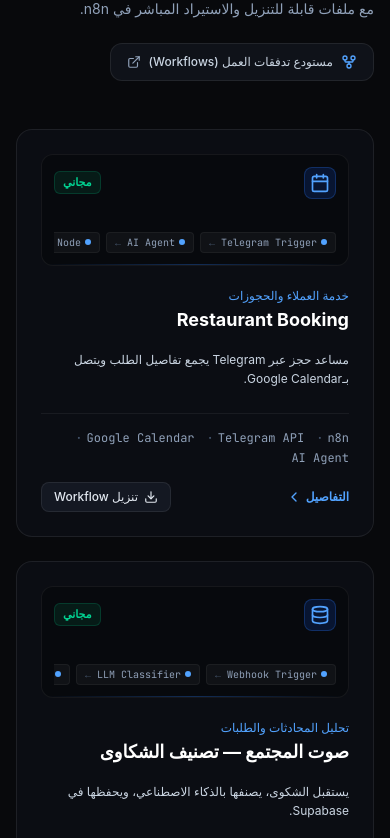
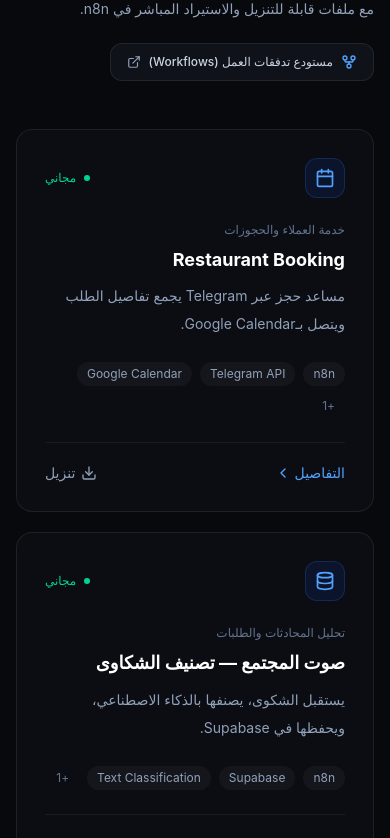
Before and after one commit to yahya759/persnal-web-siute, a React (Vite) app: page / in a window 390 px wide. Shown: the part 4486-5324 px from the top of the page. Built offline with nearby package versions, Linux system fonts and the light colour scheme.

Commit message:
refactor: simplify projects cards UI for a calmer, cleaner look

```diff
--- a/src/components/ProjectsSection.tsx
+++ b/src/components/ProjectsSection.tsx
@@ -128,128 +128,117 @@ export function ProjectsSection({ projects, githubWorkflowsUrl }: ProjectsSectio
           </a>
         </motion.div>
 
-        {/* 9 Projects Grid across full width */}
-        <div className="grid grid-cols-1 sm:grid-cols-2 lg:grid-cols-3 2xl:grid-cols-4 gap-6">
-          {projects.map((project, idx) => (
-            <motion.div
-              key={project.id}
-              initial={{ opacity: 0, y: 25 }}
-              whileInView={{ opacity: 1, y: 0 }}
-              viewport={{ once: true, amount: 0.15 }}
-              transition={{ delay: (idx % 4) * 0.08, duration: 0.5, ease: [0.16, 1, 0.3, 1] }}
-              whileHover={{ y: -6, borderColor: 'rgba(59, 130, 246, 0.6)' }}
-              className="group rounded-2xl bg-[#0B0D13] border border-white/[0.08] p-6 flex flex-col justify-between text-right transition-all duration-200 hover:shadow-2xl hover:shadow-blue-900/15"
-            >
-              <div className="space-y-4">
+        {/* Projects grid: 3 clean columns, equal-height cards */}
+        <div className="grid grid-cols-1 md:grid-cols-2 lg:grid-cols-3 gap-5 lg:gap-6">
+          {projects.map((project, idx) => {
+            const isFree = project.status === 'free';
+            const visibleTech = project.technologies.slice(0, 3);
+            const extraTech = project.technologies.length - visibleTech.length;
 
-                {/* Visual workflow banner preview */}
-                <div className="relative h-28 w-full rounded-xl bg-[#07090D] border border-white/[0.06] p-3 flex flex-col justify-between overflow-hidden">
-                  <div className="flex items-center justify-between">
-                    <div className="w-8 h-8 rounded-lg bg-blue-600/15 border border-blue-500/25 flex items-center justify-center">
-                      {getProjectIcon(project.id)}
-                    </div>
-
-                    <span className={`text-[11px] font-semibold px-2 py-0.5 rounded-md border ${
-                      project.status === 'free'
-                        ? 'text-emerald-400 bg-emerald-500/10 border-emerald-500/20'
-                        : 'text-amber-400 bg-amber-500/10 border-amber-500/20'
-                    }`}>
-                      {project.priceLabel || (project.status === 'free' ? 'مجاني' : 'مشروع مدفوع')}
-                    </span>
+            return (
+              <motion.article
+                key={project.id}
+                initial={{ opacity: 0, y: 12 }}
+                whileInView={{ opacity: 1, y: 0 }}
+                viewport={{ once: true, amount: 0.15 }}
+                transition={{ delay: (idx % 3) * 0.07, duration: 0.45, ease: [0.16, 1, 0.3, 1] }}
+                whileHover={{ borderColor: 'rgba(59, 130, 246, 0.6)' }}
+                onClick={() => setSelectedProject(project)}
+                onKeyDown={(e) => {
+                  if (e.key === 'Enter' || e.key === ' ') {
+                    e.preventDefault();
+                    setSelectedProject(project);
+                  }
+                }}
+                tabIndex={0}
+                role="button"
+                aria-label={`تفاصيل مشروع ${project.title}`}
+                className="group flex flex-col rounded-2xl bg-[#0B0D13] hover:bg-[#0D1017] border border-white/[0.08] p-7 text-right cursor-pointer transition-colors duration-200 focus-visible:outline-none focus-visible:ring-2 focus-visible:ring-blue-500/60"
+              >
+                {/* Top row: icon + status */}
+                <div className="flex items-center justify-between mb-6">
+                  <div className="w-10 h-10 rounded-xl bg-blue-600/10 border border-blue-500/20 flex items-center justify-center">
+                    {getProjectIcon(project.id)}
                   </div>
 
-                  <div className="flex items-center gap-1.5 overflow-x-hidden font-mono text-[10px] text-slate-400">
-                    {(project.workflowNodes || ['Trigger', 'LLM Agent', 'Output']).slice(0, 3).map((node, i) => (
-                      <span key={node} className="inline-flex items-center gap-1 bg-white/[0.04] px-2 py-0.5 rounded border border-white/5 whitespace-nowrap">
-                        <span className="w-1.5 h-1.5 rounded-full bg-blue-400" />
-                        <span>{node}</span>
-                        {i < 2 && <span className="text-slate-600 mr-0.5">←</span>}
-                      </span>
-                    ))}
-                  </div>
-
-                  <div className="absolute inset-x-0 bottom-0 h-[1px] bg-gradient-to-r from-transparent via-blue-500/30 to-transparent" />
+                  <span
+                    className={`inline-flex items-center gap-2 text-xs font-medium ${
+                      isFree ? 'text-emerald-400' : 'text-amber-400'
+                    }`}
+                  >
+                    <span className={`w-1.5 h-1.5 rounded-full ${isFree ? 'bg-emerald-400' : 'bg-amber-400'}`} />
+                    {project.priceLabel || (isFree ? 'مجاني' : 'مشروع مدفوع')}
+                  </span>
                 </div>
 
-                {/* Title & Category */}
-                <div className="space-y-1">
-                  <span className="text-xs text-blue-400 font-medium">
-                    {project.category}
-                  </span>
-                  <h3 className="text-lg font-bold text-white group-hover:text-blue-300 transition-colors">
+                {/* Title, category, description */}
+                <div className="flex-1 space-y-2.5">
+                  <span className="block text-xs text-slate-500">{project.category}</span>
+                  <h3 className="text-lg font-bold text-white leading-snug group-hover:text-blue-300 transition-colors">
                     {project.title}
                   </h3>
+                  <p className="text-sm text-slate-400 leading-7 line-clamp-3">
+                    {project.description}
+                  </p>
                 </div>
 
-                {/* Short Description */}
-                <p className="text-xs sm:text-sm text-slate-300 leading-relaxed font-normal">
-                  {project.description}
-                </p>
-
-                {/* Note disclaimer */}
-                {project.note && (
-                  <div className="p-2.5 rounded-lg bg-amber-500/[0.06] border border-amber-500/20 text-amber-300 text-[11px] leading-relaxed flex items-start gap-1.5">
-                    <AlertCircle className="w-3.5 h-3.5 text-amber-400 shrink-0 mt-0.5" />
-                    <span>{project.note}</span>
-                  </div>
-                )}
-              </div>
-
-              {/* Technologies & Actions */}
-              <div className="mt-6 pt-4 border-t border-white/[0.06] space-y-3">
-                <div className="flex flex-wrap items-center gap-x-2 gap-y-1 text-xs text-slate-400 font-mono">
-                  {project.technologies.map((tech, i) => (
-                    <span key={tech} className="inline-flex items-center">
-                      <span className="hover:text-slate-200">{tech}</span>
-                      {i < project.technologies.length - 1 && (
-                        <span className="mx-1 text-slate-600 select-none">·</span>
-                      )}
+                {/* Technologies */}
+                <div className="flex flex-wrap gap-2 mt-6">
+                  {visibleTech.map((tech) => (
+                    <span
+                      key={tech}
+                      className="px-2.5 py-1 rounded-full bg-white/[0.04] text-xs text-slate-400"
+                    >
+                      {tech}
                     </span>
                   ))}
+                  {extraTech > 0 && (
+                    <span className="px-2.5 py-1 rounded-full text-xs text-slate-500">+{extraTech}</span>
+                  )}
                 </div>
 
-                <div className="flex items-center justify-between pt-1">
-                  {/* Details Button */}
-                  <button
-                    onClick={() => setSelectedProject(project)}
-                    className="inline-flex items-center gap-1 text-xs font-semibold text-blue-400 hover:text-blue-300 transition-colors"
-                  >
-                    <span>التفاصيل</span>
-                    <ChevronLeft className="w-4 h-4" />
-                  </button>
+                {/* Footer actions */}
+                <div className="flex items-center justify-between mt-6 pt-5 border-t border-white/[0.06]">
+                  <span className="inline-flex items-center gap-1 text-sm font-medium text-blue-400 group-hover:text-blue-300 transition-colors">
+                    التفاصيل
+                    <ChevronLeft className="w-4 h-4 transition-transform group-hover:-translate-x-0.5" />
+                  </span>
 
-                  {/* Direct Action */}
-                  {project.status === 'free' ? (
+                  {isFree ? (
                     <button
-                      onClick={() => handleDownloadWorkflow(project)}
-                      className="inline-flex items-center gap-1.5 px-3 py-1.5 text-xs font-medium text-slate-200 hover:text-white bg-[#141822] hover:bg-blue-600 border border-white/[0.08] hover:border-blue-500 rounded-lg transition-all"
-                      title="تنزيل ملف الـWorkflow المباشر بصيغة JSON"
+                      onClick={(e) => {
+                        e.stopPropagation();
+                        handleDownloadWorkflow(project);
+                      }}
+                      className="inline-flex items-center gap-1.5 text-sm text-slate-400 hover:text-white transition-colors"
+                      title="تنزيل ملف الـWorkflow بصيغة JSON"
                     >
                       {downloadSuccessId === project.id ? (
                         <>
-                          <CheckCircle className="w-3.5 h-3.5 text-emerald-400" />
+                          <CheckCircle className="w-4 h-4 text-emerald-400" />
                           <span className="text-emerald-400">تم التنزيل</span>
                         </>
                       ) : (
                         <>
-                          <Download className="w-3.5 h-3.5" />
-                          <span>تنزيل Workflow</span>
+                          <Download className="w-4 h-4" />
+                          <span>تنزيل</span>
                         </>
                       )}
                     </button>
                   ) : (
                     <a
-                      href={project.buyUrl || "#contact"}
-                      className="inline-flex items-center gap-1.5 px-3 py-1.5 text-xs font-medium text-white bg-amber-600 hover:bg-amber-500 rounded-lg transition-all"
+                      href={project.buyUrl || '#contact'}
+                      onClick={(e) => e.stopPropagation()}
+                      className="inline-flex items-center gap-1.5 text-sm font-medium text-amber-400 hover:text-amber-300 transition-colors"
                     >
-                      <ShoppingCart className="w-3.5 h-3.5" />
-                      <span>شراء المشروع</span>
+                      <ShoppingCart className="w-4 h-4" />
+                      <span>شراء</span>
                     </a>
                   )}
                 </div>
-              </div>
-            </motion.div>
-          ))}
+              </motion.article>
+            );
+          })}
         </div>
 
         {/* Unified Project Details Modal with AnimatePresence */}
```
